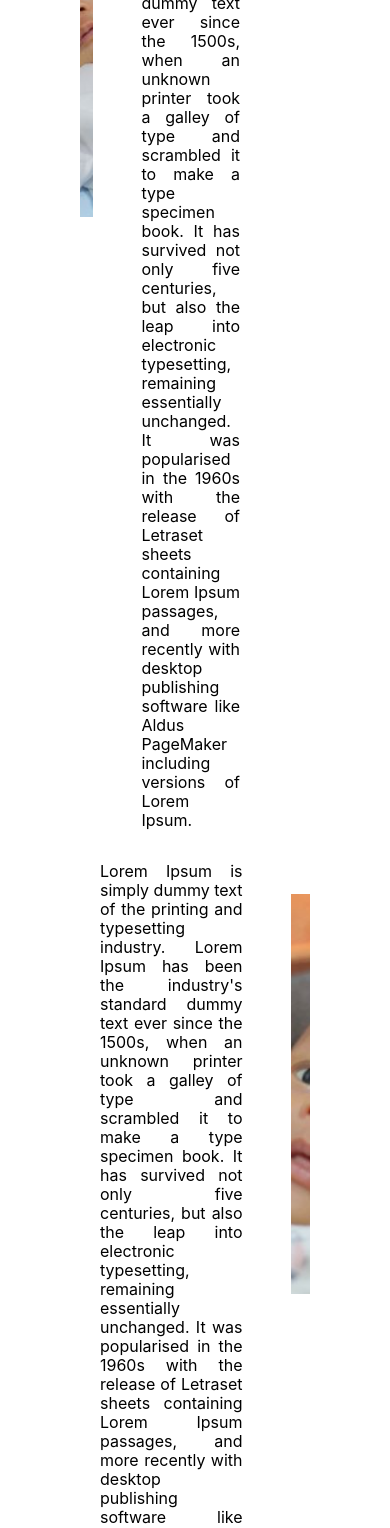
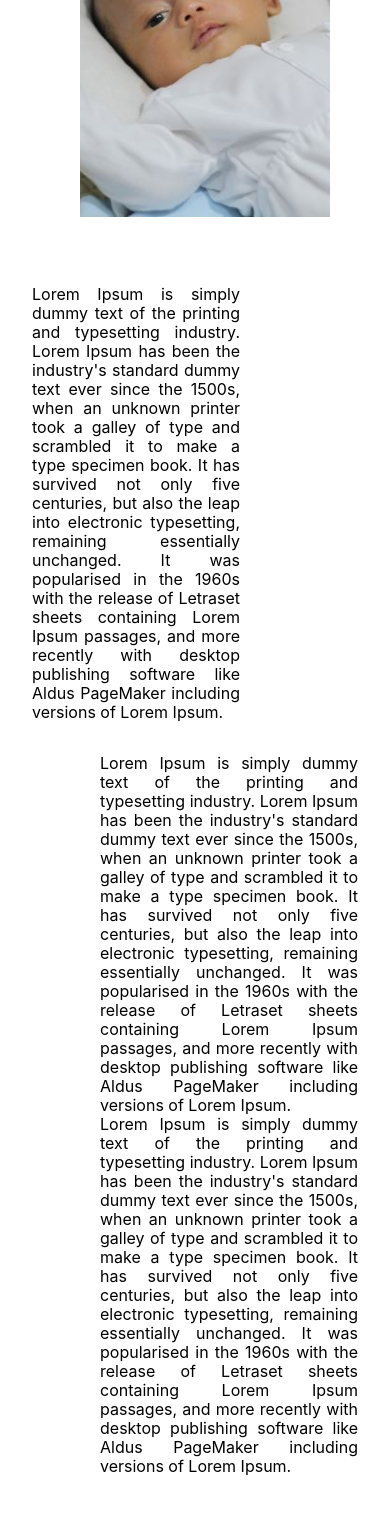
Before and after one commit to zicoprmd/zema-app, a React (Create React App) app: page / in a window 390 px wide. Shown: the part 432-1960 px from the top of the page. Built offline with nearby package versions, Linux system fonts and the light colour scheme.

Commit message:
media screen 501px added

```diff
--- a/src/App.js
+++ b/src/App.js
@@ -107,7 +107,7 @@ function App() {
         </div>
         <div className="forms-wrapper">
           <input placeholder="Email" />
-          <button>SUBMIT</button>
+          <button>Submit</button>
         </div>
       </div>
       <div className="reserved">
--- a/src/App.scss
+++ b/src/App.scss
@@ -53,8 +53,22 @@ $white: #ffffff;
         height: 400px;
       }
     }
+    @media screen and (max-width: 501px) {
+      display: block;
+      .image-wrapper,
+      .content-wrapper {
+        max-width: unset;
+        justify-content: center;
+        .image {
+          width: 250px;
+          justify-content: center;
+        }
+      }
+      .content-wrapper {
+        padding-right: unset;
+      }
+    }
   }
-
   &.article-2 {
     margin-top: 0;
     padding-top: 0;
@@ -64,6 +78,23 @@ $white: #ffffff;
       .image {
         width: 100%;
         height: 400px;
+      }
+    }
+    .content-wrapper {
+      padding-right: 3rem;
+    }
+    @media screen and (max-width: 501px) {
+      display: block;
+      .image-wrapper,
+      .content-wrapper {
+        max-width: unset;
+        .image {
+          width: 200px;
+          justify-content: center;
+        }
+      }
+      .content-wrapper {
+        padding-right: unset;
       }
     }
   }
@@ -113,6 +144,29 @@ $white: #ffffff;
       border-radius: 10px;
     }
   }
+  @media screen and (max-width: 501px) {
+    display: block;
+    margin: 0;
+    .title-wrapper {
+      padding: 0;
+      margin: 0;
+      .title-news {
+        margin: 0;
+        padding: 0;
+      }
+    }
+    .forms-wrapper {
+      display: block;
+      max-width: 200px;
+      margin: 0;
+      padding: 1rem;
+      input {
+        margin: 2rem;
+      }
+      button {
+      }
+    }
+  }
 }
 
 .reserved {
```
